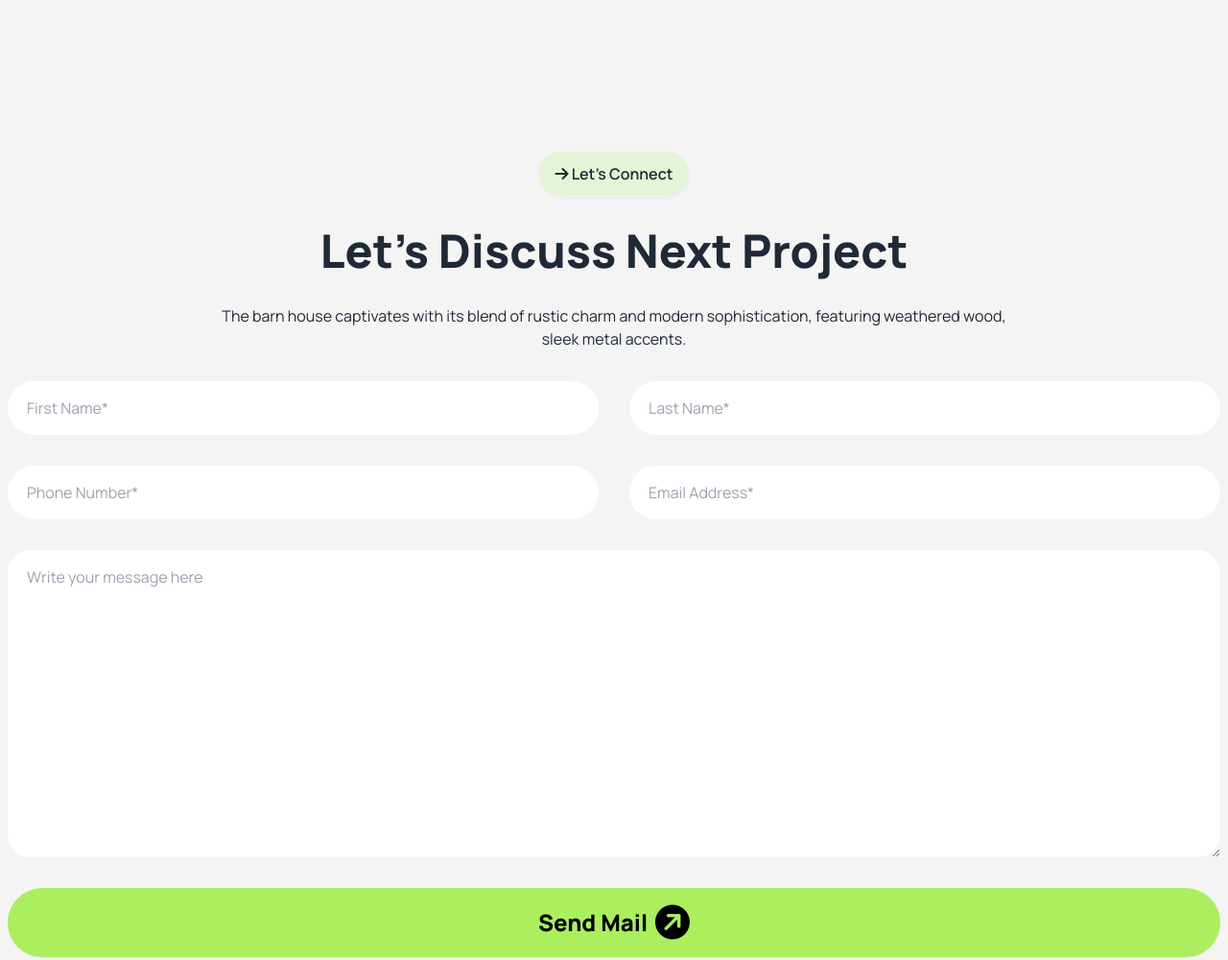
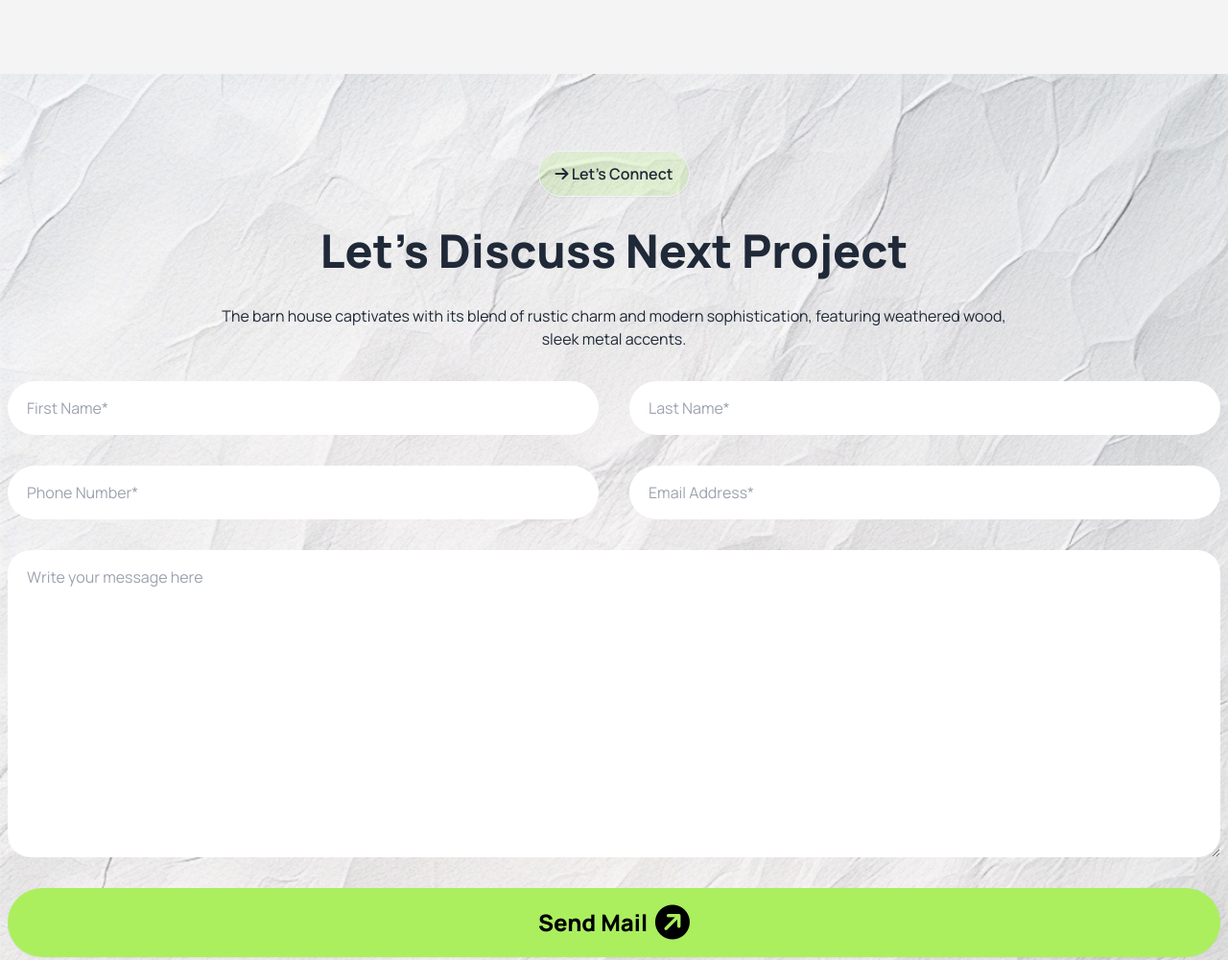
Before and after one commit to arman4hossain/B10-Assignment-03-Arman, a plain HTML site: page index.html in a window 1280 px wide. Shown: the part 4429-5429 px from the top of the page at 96% size. Drawn offline with nearby package versions, Linux system fonts and the light colour scheme; the site is published under a folder, as on GitHub Pages, so addresses that start at the root find nothing.

Commit message:
fix-bg-bugg

```diff
--- a/index.html
+++ b/index.html
@@ -461,7 +461,7 @@
         </Section>
 
         <!-- Let's Connect Form -->
-        <Section class="w-full bg-[url('/assets/bg.jpg')] bg-cover">
+        <Section class="w-full bg-[url('assets/bg.jpg')] bg-cover">
 
             <section class="max-w-screen-xl mx-auto grid gap-8 py-20 text-center px-8 lg:px-2">
                 <div class="mx-auto btn rounded-full px-4 py-2 bg-[#ABEF5F] bg-opacity-20 w-fit">
```
